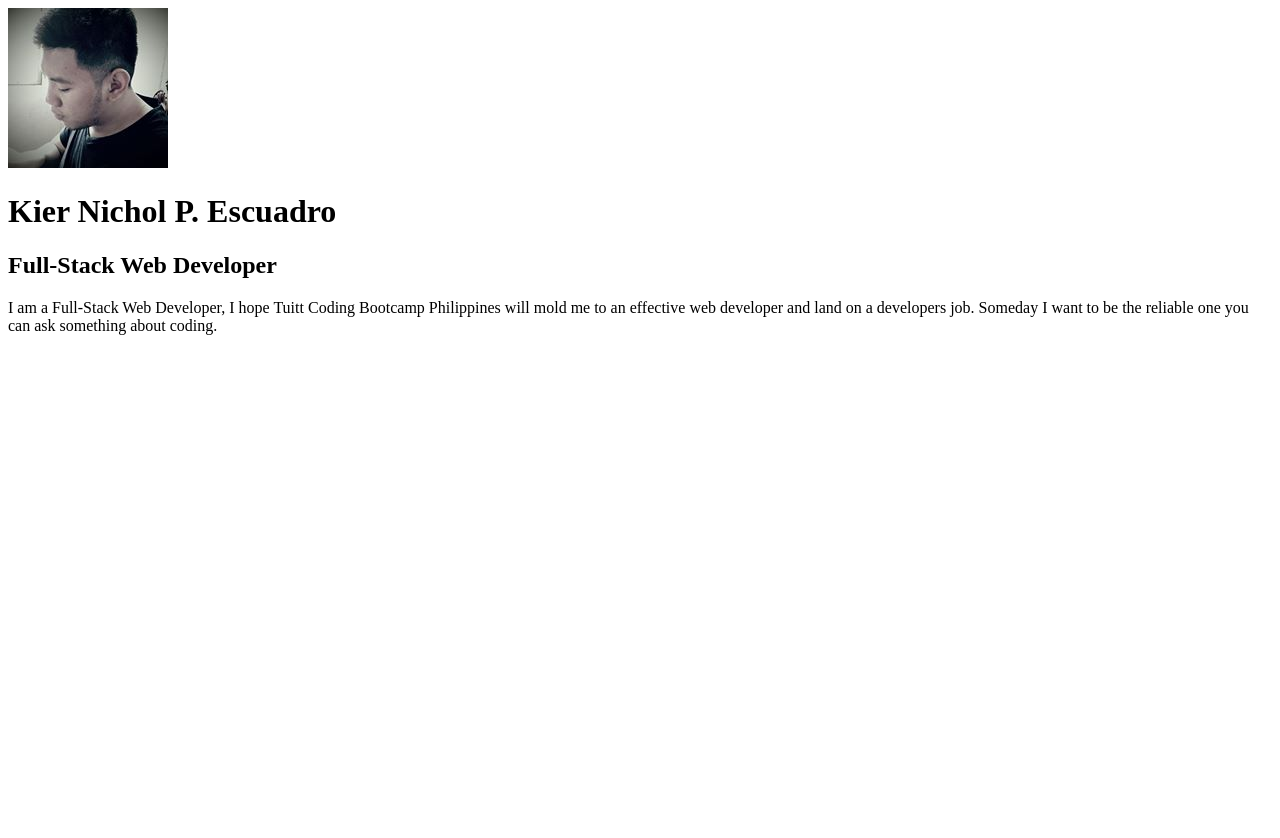
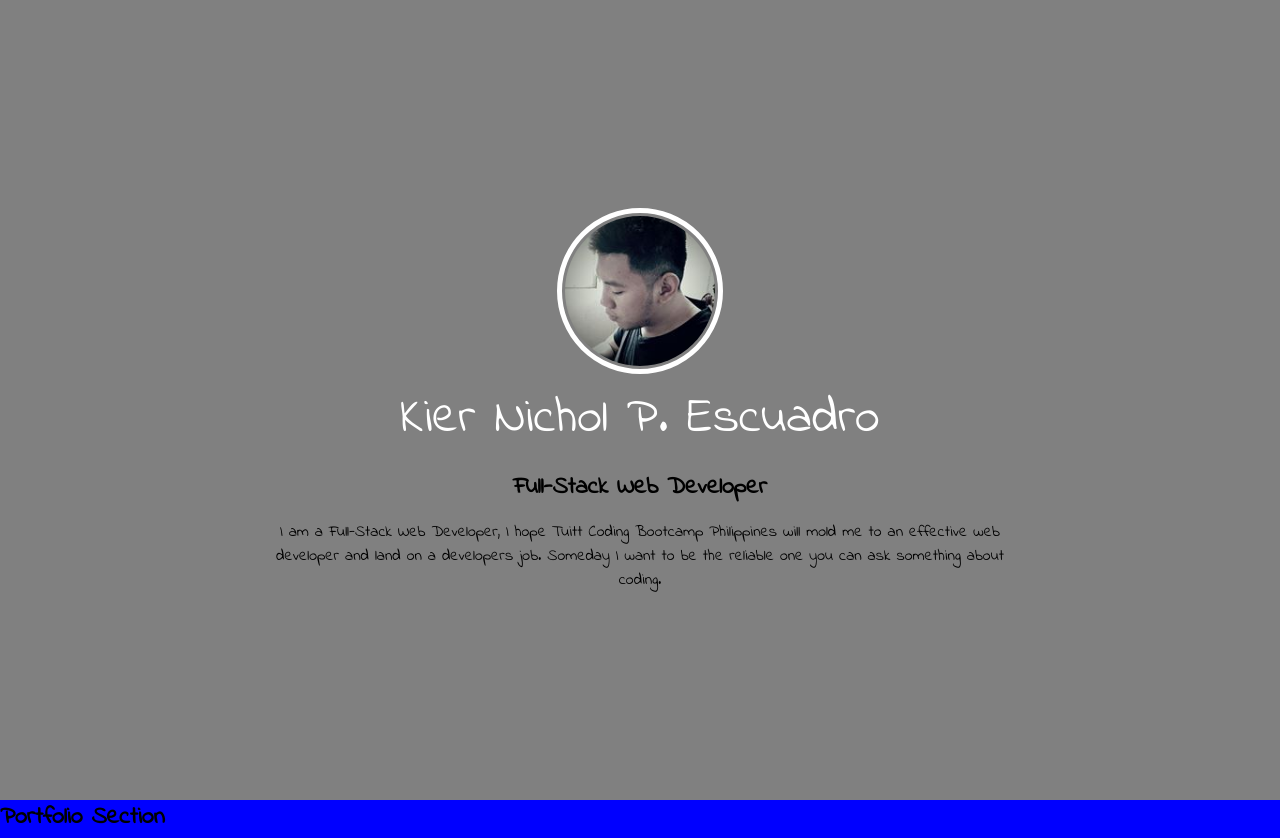
Before and after one commit to escuadrokiernichol/mod00-00, a plain HTML site: page index.html in a window 1280 px wide. Shown: the top 838 px of the page. Before the commit the page ends 800 px from the top, so only its background shows below. Drawn offline with Linux system fonts and the light colour scheme.

Commit message:
Second commit

```diff
--- a/assets/css/style.css
+++ b/assets/css/style.css
@@ -1,3 +1,61 @@
+* {
+	padding: 0;
+	margin: 0;
+	font-family: 'Indie Flower', cursive;
+}
+
 body {
 	/*background-color: gray;*/
 }
+
+#main-section {
+	background-color: gray;
+}
+
+.about {
+	width: 60%;
+	/*margin: 0 auto;*/
+	text-align: center;
+	position: absolute;
+	top: 50%;
+	left: 50%;
+	transform: translate(-50%, -50%);
+}
+.my-picture {
+	height: 150px;
+	padding: 3px;
+	border-radius: 50%;
+	border-style: solid;
+	border-color: white;
+	border-width: 5px;
+}
+h1 {
+	color: #fff;
+	font-size: 50px;
+	font-weight: normal;
+}
+
+#dev-description {
+	padding-top: 15px;
+	padding-bottom: 15px;
+
+}
+
+#porfolio-section {
+	background-color: blue;
+}
+
+#skills-section {
+	background-color: green;
+}
+
+#about-section {
+	background-color: yellow;
+}
+
+#main-section,
+#porfolio-section,
+#skills-section,
+#about-section {
+	height: 100vh;
+}
--- a/index.html
+++ b/index.html
@@ -6,23 +6,52 @@
 	<meta http-equiv="X-UA-Compatible" content="IE=Edge">
 
 	<title>Kier Nichol Escuadro - My Web Developer Portfolio</title>
+
 	<!-- Imports custom stylesheets -->
 	<link rel="stylesheet" type="text/css" href="assets/css/style.css">
+
+	<!-- Imports Google fonts -->
+	<link href="https://fonts.googleapis.com/css?family=Indie+Flower" rel="stylesheet">
 
 </head>
 <body>
 
 	<main id="wrapper">
+
+		<!-- Main header -->
+		<section id="main-section">
+
+			<div class="about">
 		<img class="my-picture" src="assets/img/me.jpg">
 
 		<h1>Kier Nichol P. Escuadro</h1>
 
-		<h2>Full-Stack Web Developer</h2>
+		<h2 id="dev-description">Full-Stack Web Developer</h2>
 
 		<p class="bio">I am a Full-Stack Web Developer, I hope Tuitt Coding Bootcamp Philippines will mold me to an
 		effective web developer and land on a developers job. Someday I want to be the reliable one you can ask something
-		about coding. </p>
+		about coding.
+		</p>
+			</div>
 
+
+		</section>
+
+		<!-- Portfolio section -->
+		<section id="porfolio-section">
+			<h2>Portfolio Section</h2>
+		</section>
+
+		<!-- Skills section -->
+		<section id="skills-section">
+			<h2>Skills Section</h2>
+
+		</section>
+
+		<!-- About/Contact section -->
+		<section id=about-section>
+			<h2>About Section</h2>
+		</section>
 	</main>
 
 	<!-- Imports custom scripts -->
```
